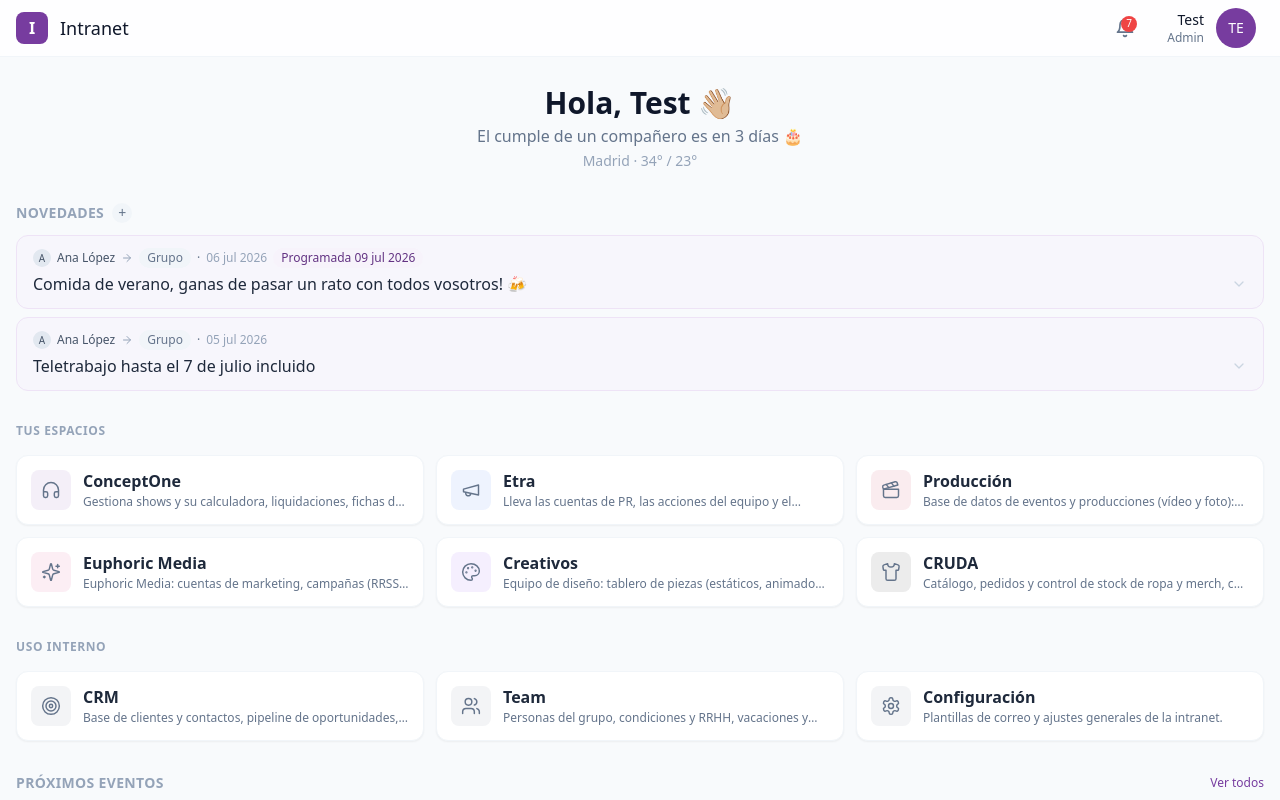
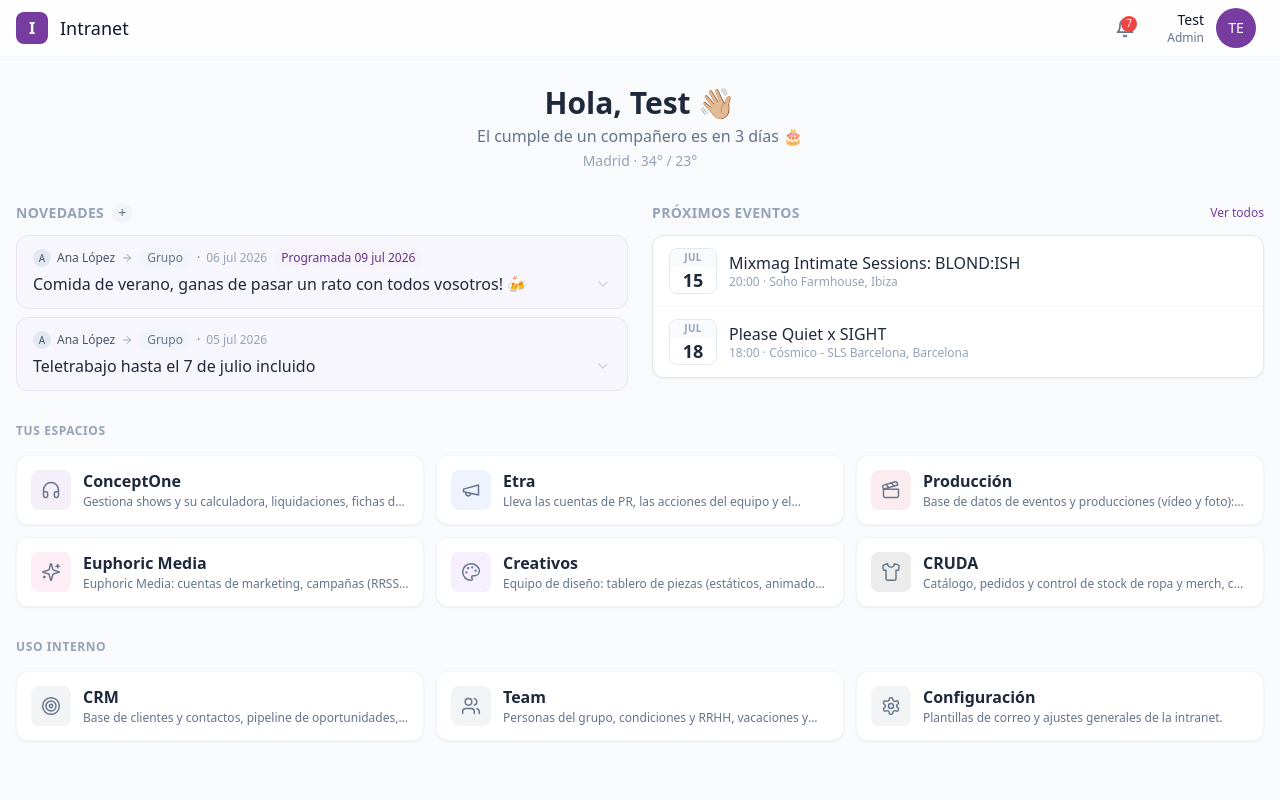
Before and after one commit to Arian1192/intranet-boilerplate, a React (Vite) app: page / in a window 1280 px wide. Shown: the top 800 px of the page. Built offline with nearby package versions, Linux system fonts and the light colour scheme.

Commit message:
feat(home): two-column Novedades + Próximos Eventos layout

```diff
--- a/src/features/dashboard/DashboardPage.tsx
+++ b/src/features/dashboard/DashboardPage.tsx
@@ -45,7 +45,7 @@ export function DashboardPage() {
     >
       <div className="space-y-8">
         <div className="text-center">
-          <h1 className="text-3xl font-semibold text-slate-900">
+          <h1 className="text-3xl font-semibold text-slate-800">
             {dashboard.greeting} 👋🏼
           </h1>
           {dashboard.birthdayNotice && (
@@ -54,12 +54,14 @@ export function DashboardPage() {
           <p className="mt-1 text-sm text-slate-400">{dashboard.weather}</p>
         </div>
 
-        <NewsFeed items={dashboard.news} />
+        <div className="grid items-start gap-6 lg:grid-cols-2">
+          <NewsFeed items={dashboard.news} />
+          <UpcomingEvents events={dashboard.upcomingEvents} />
+        </div>
 
         <ModuleGrid modules={businessModules} title="Tus espacios" />
         <ModuleGrid modules={internalModules} title="Uso interno" />
 
-        <UpcomingEvents events={dashboard.upcomingEvents} />
         {dashboard.reminders.length > 0 && <Reminders reminders={dashboard.reminders} />}
       </div>
     </AppLayout>
```
